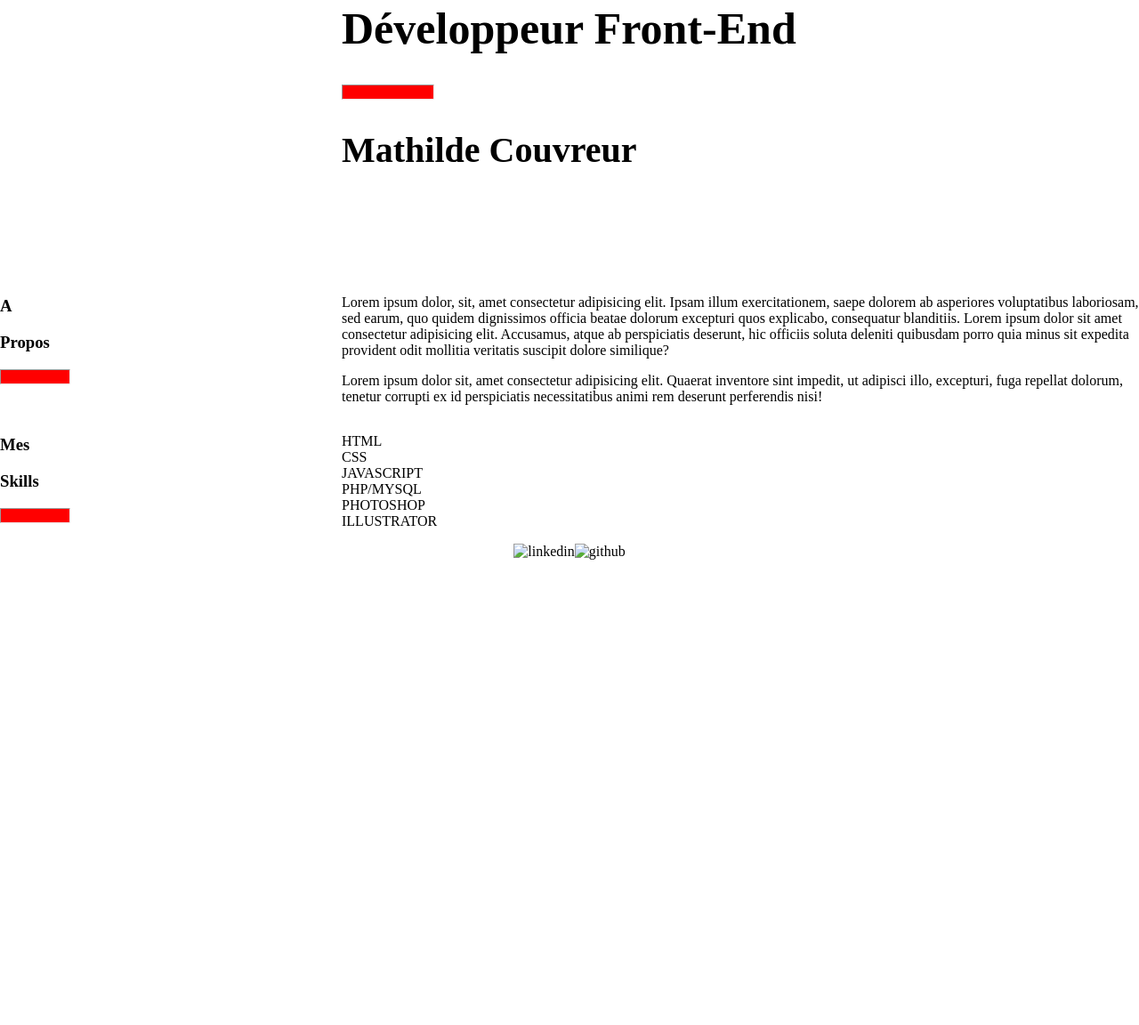
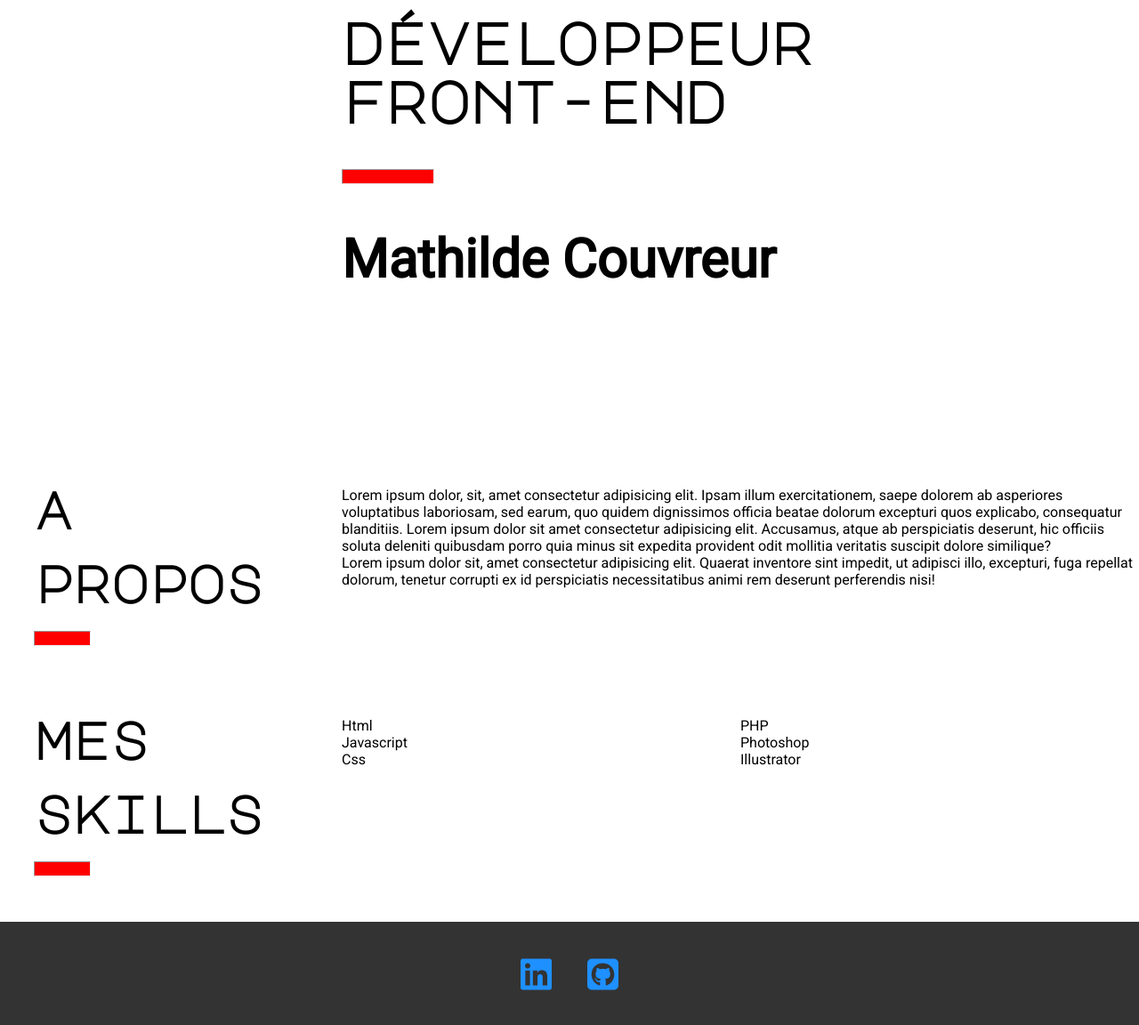
Before and after one commit to Neko-cat/portfolio_neko, a plain HTML site: page index.html in a window 1280 px wide. Shown: the part 158-1310 px from the top of the page at 89% size. Before the commit the page ends 800 px from the top, so only its background shows below. Drawn offline with Linux system fonts and the light colour scheme.

Commit message:
add icons and font-family

```diff
--- a/index.html
+++ b/index.html
@@ -5,6 +5,12 @@
 	<meta name="viewport" content="width=device-width, initial-scale=1.0">
 	<title>Mathilde Couvreur</title>
 	<link rel="stylesheet" href="css/style.css">
+	<style>
+	   @import url('https://fonts.googleapis.com/css2?family=Roboto&display=swap');
+	   @import url('https://fonts.googleapis.com/css2?family=Oswald:wght@500&display=swap');
+	   @import url('https://fonts.googleapis.com/css2?family=Major+Mono+Display&display=swap');
+	</style>
+	<script src="https://kit.fontawesome.com/9fd22471de.js" crossorigin="anonymous"></script>
 </head>
 <body>
 	<div class="content-wrapper">
@@ -12,20 +18,20 @@
 		   <div class="header-menu">
 		      <ul>
 		      	<li><a href="#header">Accueil</a></li>
-		      	<li><a href="#info">A Propos</a></li>
+		      	<li><a href="#info">A propos</a></li>
 		      	<li><a href="#skill">Compétences</a></li>
 		      </ul>
 		   </div>
 		   <div class="header-container">
-		      <h1 class="header-title">Développeur Front-End</h1>
+		      <h1 class="header-title">développeur front-end</h1>
 		      <hr class="separator">
 		      <h2 class="name">Mathilde Couvreur</h2>
 		   </div>
 		</header>
 		<div class="content-info" id="info">
 			<div class="content-title">
-				<h3>A</h3>
-				<h3>Propos</h3>
+				<h3>a</h3>
+				<h3>propos</h3>
 				<hr class="separator">
 			</div>
 			<div class="info-text">
@@ -35,24 +41,28 @@
 		</div>
 		<div class="content-skill" id="skill">
 			<div class="content-title">
-				<h3>Mes</h3>
-				<h3>Skills</h3>
+				<h3>mes</h3>
+				<h3>skills</h3>
 				<hr class="separator">
 			</div>
 			<div class="skill-text">
-				<ul>
-					<li>HTML</li>
-					<li>CSS</li>
-					<li>JAVASCRIPT</li>
-					<li>PHP/MYSQL</li>
-					<li>PHOTOSHOP</li>
-					<li>ILLUSTRATOR</li>
-				</ul>
+			   <div>
+			      <span>Html</span>
+			      <span>PHP</span>
+			   </div>
+			   <div>
+			      <span>Javascript</span>
+			      <span>Photoshop</span>
+			   </div>
+			   <div>
+			      <span>Css</span>
+			      <span>Illustrator</span>
+			   </div>
 			</div>
 		</div>
 		<footer>
-			<img src="img/linkedin.jpg" alt="linkedin">
-			<img src="img/github.jpg" alt="github">
+			<a href="https://www.linkedin.com/in/mathilde-couvreur/"><i class="fab fa-linkedin"></i></a>
+			<a href="https://github.com/Neko-cat/"><i class="fab fa-github-square"></i></a>
 		</footer>
 	</div>
 </body>
--- a/scss/style.scss
+++ b/scss/style.scss
@@ -1,6 +1,9 @@
 /* Global */
 
 $dark-grey-color: #333333;
+$roboto: 'Roboto', sans-serif;
+$oswald: 'Oswald', sans-serif;
+$major: 'Major Mono Display', monospace;
 
 .header-menu, .header-menu ul, .header-container, .content-info, .content-skill, footer {
    display: flex;
@@ -16,26 +19,36 @@ $dark-grey-color: #333333;
 
 .content-title {
    flex-grow: 1;
+   padding: 0px 3%;
 }
 
 .info-text, .skill-text {
    flex-basis: 70%;
+   margin: 29px 0;
 }
 
-body {
+.content-info, .content-skill {
+   margin: 4% 0;
+}
+
+body, p {
    margin: 0;
+   font-family: $roboto;
 }
 
 h1 {
-   font-size: 50px;
+   font-family: $major;
+   font-size: 65px;
 }
 
 h2 {
-   font-size: 40px;
+   font-size: 60px;
 }
 
 h3 {
-
+   margin: 25px 0;
+   font-size: 58px;
+   font-family: $major;
 }
 
 ul {
@@ -89,4 +102,25 @@ hr.separator {
 
 /* Skill */
 
+.skill-text {
+   div {
+      display: flex;
+
+      span {
+         width: 50%;
+      }
+   }
+}
+
 /* Footer */
+
+footer {
+   padding: 3% 0;
+   background-color: $dark-grey-color;
+
+   i {
+      padding: 0 20px;
+      font-size: 2.5rem;
+      color: dodgerblue;
+   }
+}
```
Also changed, not shown: css/style.css, 1 other file. Lines whose indentation alone changed are shown as unchanged.
